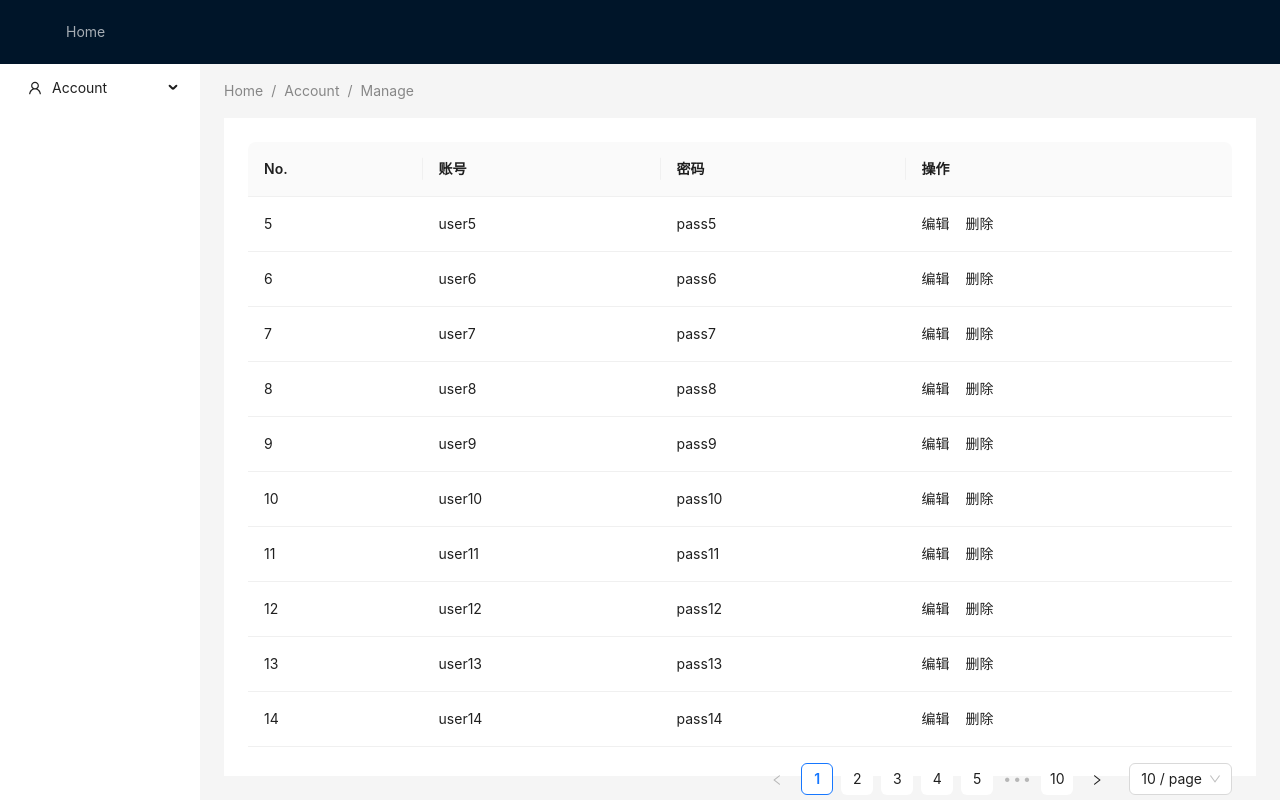
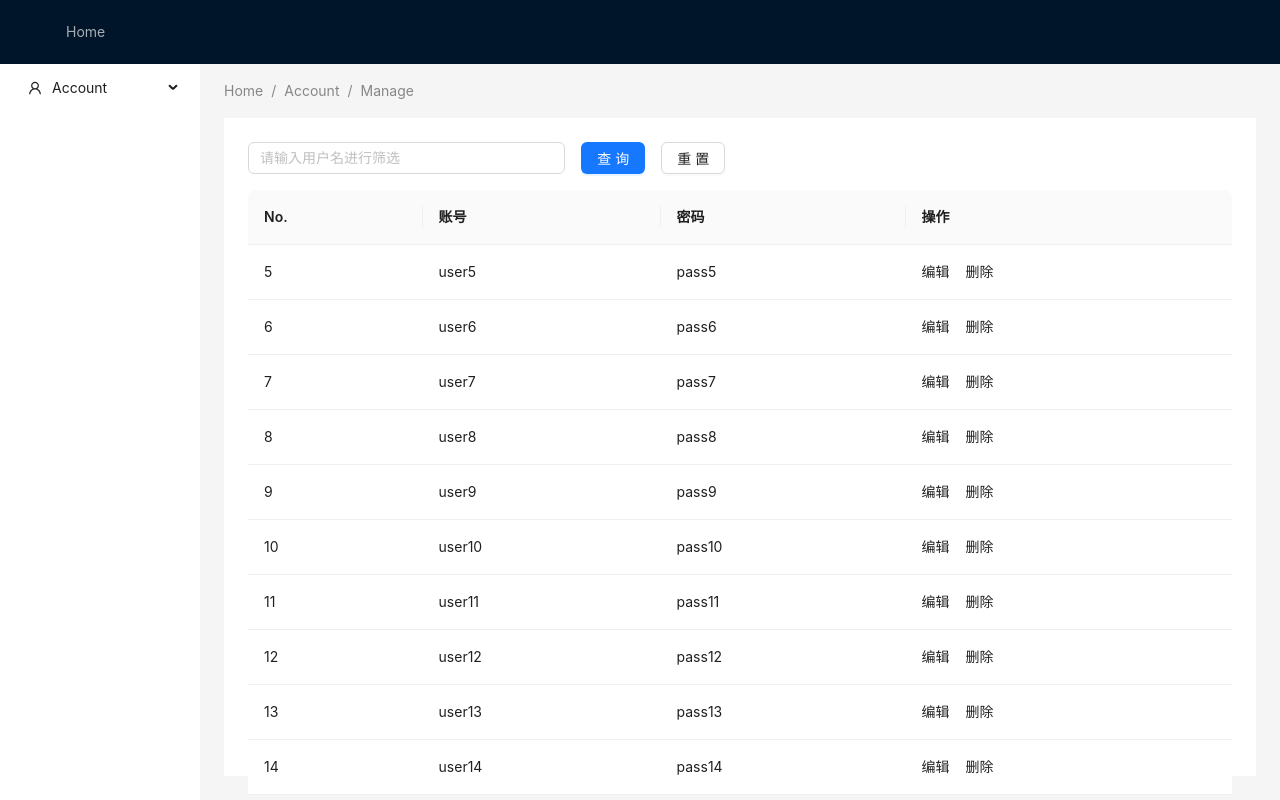
Before and after one commit to SimonXinw/blog-nextjs, a Next.js app: page /admin/my/account/manage in a window 1280 px wide. Built offline with nearby package versions, Linux system fonts and the light colour scheme.

Commit message:
feat： init 增加

```diff
--- a/app/admin/my/account/manage/page.tsx
+++ b/app/admin/my/account/manage/page.tsx
@@ -1,6 +1,6 @@
 "use client";
 import React, { useEffect, useState } from "react";
-import { Button, Dropdown, Space, Table } from "antd";
+import { Button, Input, Space, Table, Row, Col } from "antd";
 import type { ColumnsType } from "antd/es/table";
 import { useRequest } from "ahooks";
 import * as services from "@/services";
@@ -67,6 +67,8 @@ const ListPage = () => {
   const users = userData.data;
 
   const [tableDataSource, setTableDataSource]: any = useState(users); // 初始化为 users 数据
+  const [filterUsername, setFilterUsername] = useState<string>(""); // 筛选字段
+  const [filteredData, setFilteredData] = useState(users); // 筛选后的数据
 
   const {
     loading: removeLoading,
@@ -84,16 +86,62 @@ const ListPage = () => {
     );
   }, [data]);
 
+  useEffect(() => {
+    if (!filterUsername) {
+      setFilteredData(tableDataSource);
+    } else {
+      const filtered = tableDataSource.filter((item: any) =>
+        item.username.toLowerCase().includes(filterUsername.toLowerCase())
+      );
+      setFilteredData(filtered);
+    }
+  }, [filterUsername, tableDataSource]);
+
   const handleRemove = (id: number) => {
     remove(id); // 调用 remove API，传入 id
   };
 
+  const handleSearch = () => {
+    const filtered = tableDataSource.filter((item: any) =>
+      item.username.toLowerCase().includes(filterUsername.toLowerCase())
+    );
+    setFilteredData(filtered);
+  };
+
+  const handleReset = () => {
+    setFilterUsername("");
+    setFilteredData(tableDataSource);
+  };
+
   return (
-    <Table
-      loading={removeLoading}
-      dataSource={tableDataSource}
-      columns={getColumns({ remove: handleRemove })}
-    />
+    <div>
+      {/* 筛选区域 */}
+      <Row gutter={16} style={{ marginBottom: 16 }}>
+        <Col span={8}>
+          <Input
+            placeholder="请输入用户名进行筛选"
+            value={filterUsername}
+            onChange={(e) => setFilterUsername(e.target.value)}
+          />
+        </Col>
+        <Col>
+          <Button type="primary" onClick={handleSearch}>
+            查询
+          </Button>
+        </Col>
+        <Col>
+          <Button onClick={handleReset}>重置</Button>
+        </Col>
+      </Row>
+
+      {/* 表格展示 */}
+      <Table
+        loading={removeLoading}
+        dataSource={filteredData}
+        columns={getColumns({ remove: handleRemove })}
+        rowKey="id" // 防止表格警告
+      />
+    </div>
   );
 };
 
--- /dev/null
+++ b/app/api/user/update/route.ts
@@ -0,0 +1,103 @@
+// Next.js API route support: https://nextjs.org/docs/api-routes/introduction
+import { NextRequest, NextResponse } from "next/server";
+import jwt from "jsonwebtoken";
+import fs from "fs";
+import path from "path";
+import { SECRET_KEY, TOKEN_KEY_NAME } from "@/constants/api/user";
+import userJson from "@/constants/api/user.json";
+import cookie from "cookie";
+import { filter } from "lodash";
+
+type CreateResponseType = {
+  code?: number;
+  success?: boolean;
+  data?: any;
+};
+
+/**
+ * @格式化返回数据
+ */
+
+const createResponse = (params?: CreateResponseType) => {
+  const { code = 200, data = null, success = true } = params || {};
+
+  return {
+    code: code,
+    success,
+    data: data,
+  };
+};
+
+const generateToken = (data: any) => {
+  const token = jwt.sign(data, SECRET_KEY, {
+    algorithm: "HS256",
+    expiresIn: "1h",
+  });
+
+  return token;
+};
+
+const authMiddleware = (cookieStr: string) => {
+  // 解析cookie字符串到一个对象
+  const cookies = cookie.parse(cookieStr || "");
+
+  const oldToken = cookies[TOKEN_KEY_NAME] || "";
+
+  try {
+    // 验证旧的 refresh token
+    const tokenData = jwt.verify(oldToken, SECRET_KEY, {
+      algorithms: ["HS256"],
+    });
+
+    // 假设我们只需要用户 ID 来生成新 token
+    const newToken = generateToken(tokenData);
+
+    return {
+      token: newToken,
+      isAccess: true,
+    };
+  } catch (e) {
+    return {
+      token: null,
+      isAccess: false,
+    };
+  }
+};
+
+export async function GET(req: NextRequest) {
+  const { searchParams } = new URL(req.url || "");
+
+  const id = searchParams.get("id");
+
+  // Error 没有值
+  if (!id) {
+    return NextResponse.json(
+      createResponse({ success: false, data: "Error: 没有 id" }),
+      { status: 200 }
+    );
+  }
+
+  const data = filter(userJson.data, function (item: any) {
+    return item.id != id; // 假设我们想要删除id为2的对象
+  });
+
+  userJson.data = data;
+
+  // 将 JSON 对象转换为字符串
+  const userJsonString = JSON.stringify(userJson);
+
+  // 写入 JSON 数据到文件
+  const filepath = path.join(
+    process.cwd(),
+    "src",
+    "constants",
+    "api",
+    "user.json"
+  );
+
+  fs.writeFileSync(filepath, userJsonString);
+
+  return NextResponse.json(createResponse({ success: true, data: id }), {
+    status: 200,
+  });
+}
```
